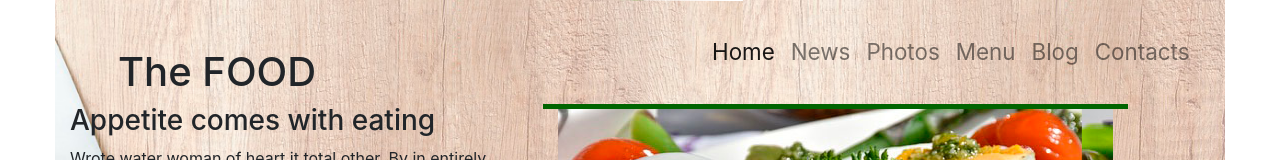
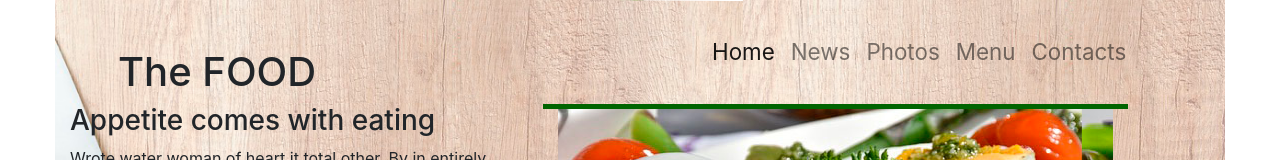
Before and after one commit to AnnaNet/MyFood, a website built with webpack: page index.html in a window 1280 px wide. Shown: the top 160 px of the page. Built offline with nearby package versions, Linux system fonts and the light colour scheme.

Commit message:
fix: delete from top-nav "blog"

```diff
--- a/index.html
+++ b/index.html
@@ -37,9 +37,6 @@
               </li>
               <li class="nav-item">
                 <a class="nav-link" href="menu.html">Menu</a>
-              </li>
-              <li class="nav-item">
-                <a class="nav-link" href="#">Blog</a>
               </li>
               <li class="nav-item">
                 <a class="nav-link" href="#">Contacts</a>
```
Also changed, not shown: menu.html (+0 -3 lines), news.html (+0 -3 lines), photos.html (+0 -3 lines).
